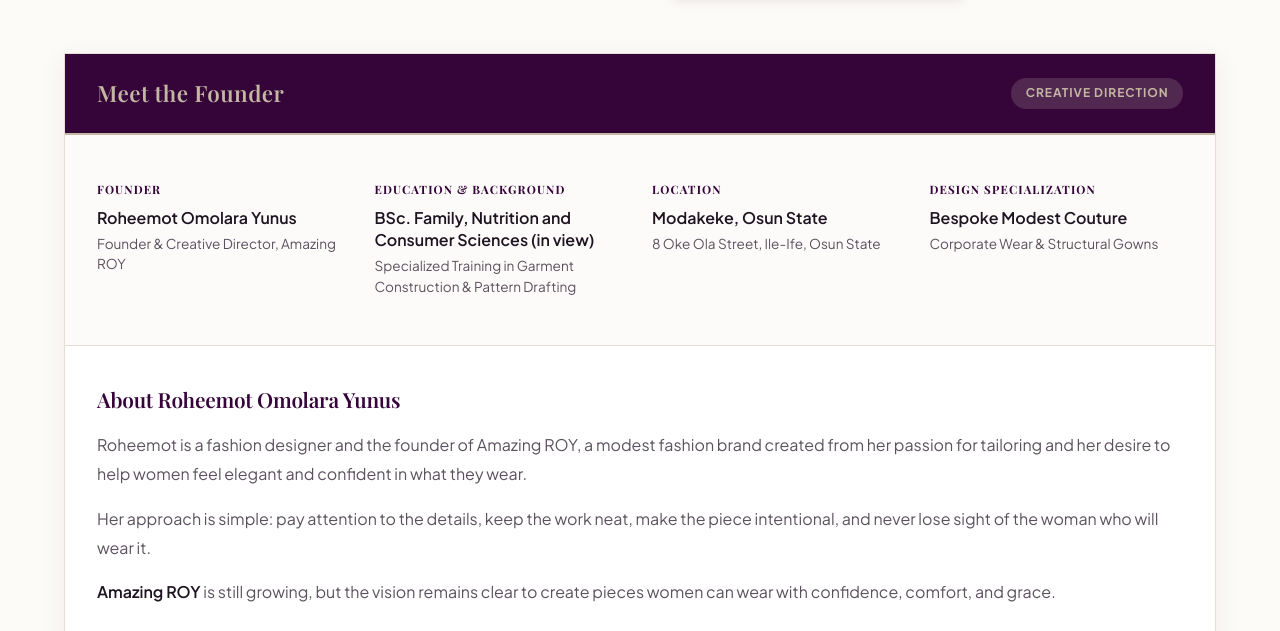
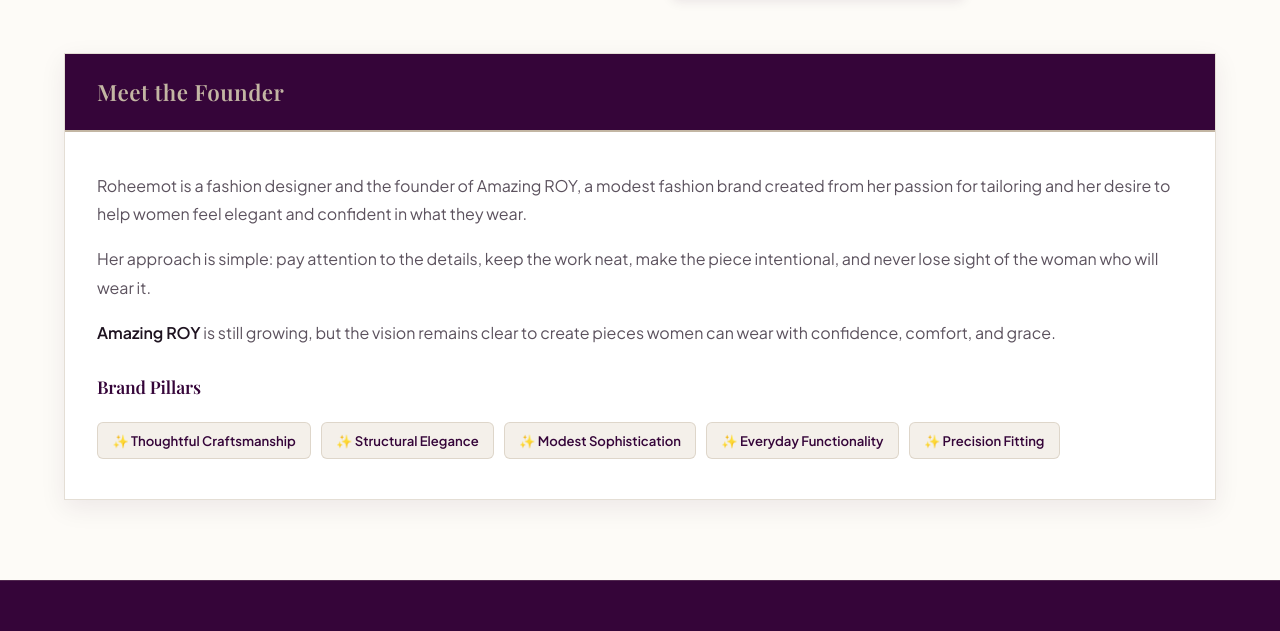
Before and after one commit to abaaqiy/amazing-roy, a plain HTML site: page about.html in a window 1280 px wide. Shown: the part 1009-1640 px from the top of the page. Drawn offline with nearby package versions, Linux system fonts and the light colour scheme; a web font is replaced by a local one.

Commit message:
Update layout: remove specific headings, grids, and fix image sizing

```diff
--- a/about.html
+++ b/about.html
@@ -46,69 +46,10 @@
       letter-spacing: 0.02em;
     }
 
-    .profile-banner-tag {
-      background: rgba(195, 182, 163, 0.2);
-      color: var(--color-secondary);
-      font-size: 0.75rem;
-      font-weight: 700;
-      padding: 0.35rem 0.9rem;
-      border-radius: 50px;
-      text-transform: uppercase;
-      letter-spacing: 0.08em;
-      white-space: nowrap;
-    }
-
-    /* --- Profile Details Grid --- */
-    .profile-details-grid {
-      display: grid;
-      grid-template-columns: repeat(auto-fit, minmax(240px, 1fr));
-      gap: 1.5rem;
-      padding: 2.5rem 2rem;
-      background-color: rgba(195, 182, 163, 0.05);
-      border-bottom: 1px solid var(--color-border);
-    }
-
-    .profile-info-block {
-      padding: 0.5rem 0;
-    }
-
-    .profile-info-block h4 {
-      font-size: 0.72rem;
-      text-transform: uppercase;
-      letter-spacing: 0.1em;
-      color: var(--color-primary);
-      margin-bottom: 0.6rem;
-      font-weight: 700;
-    }
-
-    .profile-info-block p {
-      font-size: 1rem;
-      font-weight: 600;
-      color: var(--color-text);
-      margin: 0;
-      line-height: 1.4;
-    }
-
-    .profile-info-block span {
-      display: block;
-      font-size: 0.85rem;
-      color: var(--color-text-muted);
-      font-weight: 400;
-      margin-top: 0.3rem;
-      line-height: 1.5;
-    }
-
     /* --- Bio Narrative Box --- */
     .bio-narrative-box {
       padding: 2.5rem 2rem;
       background-color: var(--color-white);
-    }
-
-    .bio-narrative-box h4 {
-      font-family: var(--font-heading);
-      font-size: 1.3rem;
-      color: var(--color-primary);
-      margin-bottom: 1.2rem;
     }
 
     .bio-narrative-box p {
@@ -269,11 +210,6 @@
         font-size: 1.8rem;
       }
 
-      .profile-details-grid {
-        padding: 2rem 1.5rem;
-        gap: 1.2rem;
-      }
-
       .bio-narrative-box {
         padding: 2rem 1.5rem;
       }
@@ -304,17 +240,8 @@
         font-size: 1.5rem;
       }
 
-      .profile-details-grid {
-        grid-template-columns: 1fr;
-        padding: 1.5rem 1.2rem;
-      }
-
       .bio-narrative-box {
         padding: 1.5rem 1.2rem;
-      }
-
-      .bio-narrative-box h4 {
-        font-size: 1.15rem;
       }
 
       .pillar-chip {
@@ -353,7 +280,6 @@
        ============================================ -->
   <section class="story-hero">
     <div class="container">
-      <span class="section-tag" style="background: rgba(195,182,163,0.2); color: var(--color-secondary);"></span>
       <h1>Our Story</h1>
       <p></p>
     </div>
@@ -408,45 +334,10 @@
         <!-- Header -->
         <div class="profile-banner-header">
           <h3>Meet the Founder</h3>
-          <span class="profile-banner-tag">Creative Direction</span>
-        </div>
-
-        <!-- Profile Details Grid -->
-        <div class="profile-details-grid">
-
-          <!-- Name & Role -->
-          <div class="profile-info-block">
-            <h4>Founder</h4>
-            <p>Roheemot Omolara Yunus</p>
-            <span>Founder & Creative Director, Amazing ROY</span>
-          </div>
-
-          <!-- Academic & Professional Background -->
-          <div class="profile-info-block">
-            <h4>Education & Background</h4>
-            <p>BSc. Family, Nutrition and Consumer Sciences (in view)</p>
-            <span>Specialized Training in Garment Construction & Pattern Drafting</span>
-          </div>
-
-          <!-- Location & Base -->
-          <div class="profile-info-block">
-            <h4>Location</h4>
-            <p>Modakeke, Osun State</p>
-            <span>8 Oke Ola Street, Ile-Ife, Osun State</span>
-          </div>
-
-          <!-- Specialization -->
-          <div class="profile-info-block">
-            <h4>Design Specialization</h4>
-            <p>Bespoke Modest Couture</p>
-            <span>Corporate Wear & Structural Gowns</span>
-          </div>
-
         </div>
 
         <!-- Detailed Bio Paragraphs -->
         <div class="bio-narrative-box">
-          <h4>About Roheemot Omolara Yunus</h4>
           <p>
            Roheemot is a fashion designer and the founder of Amazing ROY, a modest fashion brand created from her passion for tailoring and her desire to help women feel elegant and confident in what they wear.
           </p>
@@ -459,7 +350,7 @@
 
           <!-- Core Brand Pillars -->
           <div style="margin-top: 1.8rem;">
-            <h4 style="font-size: 1.1rem; margin-bottom: 0.8rem;">Brand Pillars</h4>
+            <h4 style="font-size: 1.1rem; margin-bottom: 0.8rem; font-family: var(--font-heading); color: var(--color-primary);">Brand Pillars</h4>
             <div class="bio-pillars">
               <span class="pillar-chip">✨ Thoughtful Craftsmanship</span>
               <span class="pillar-chip">✨ Structural Elegance</span>
```
Also changed, not shown: index.html (+0 -1 lines), services.html (+1 -1 lines).
